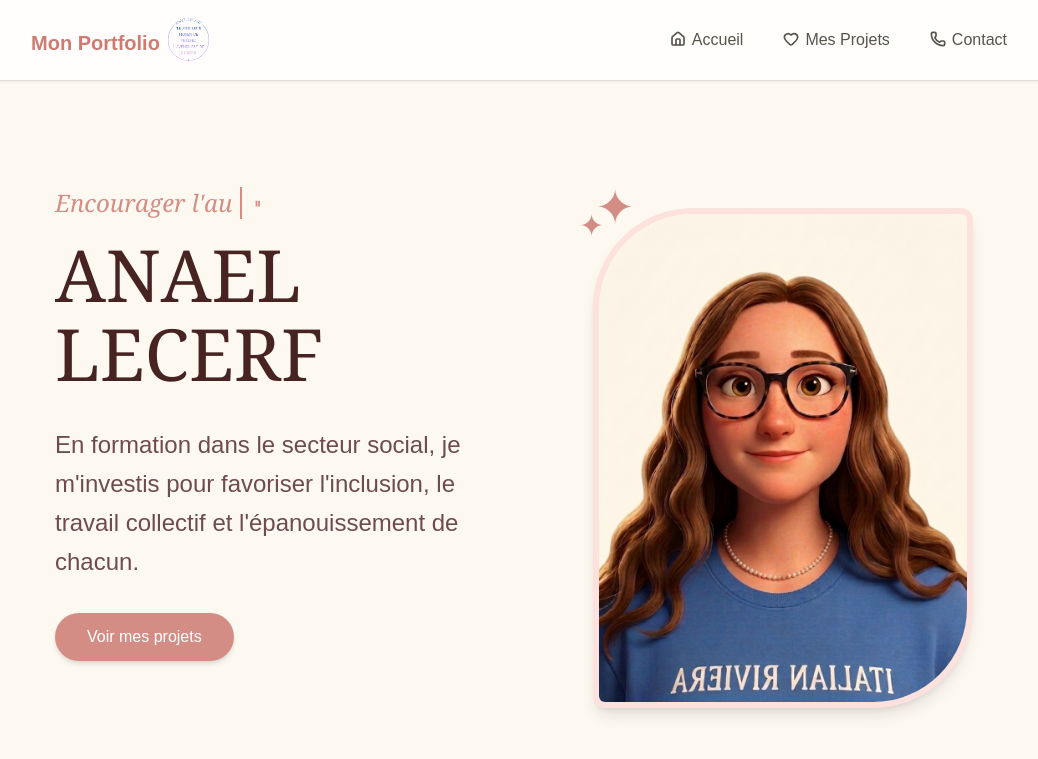
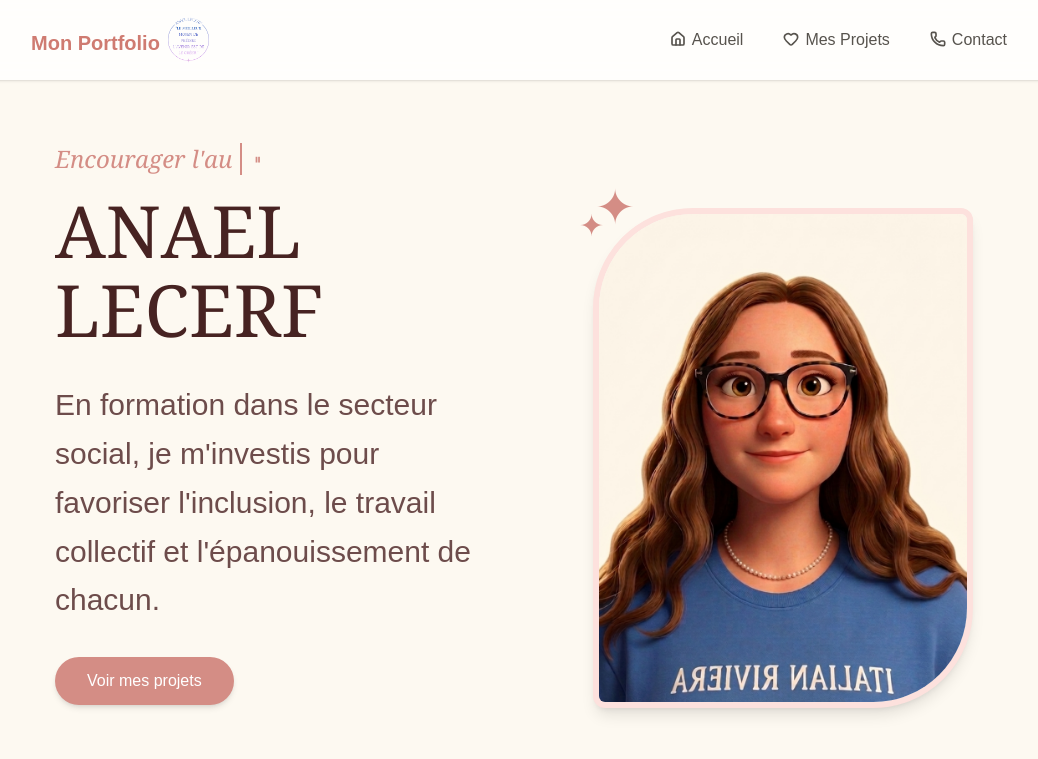
Before and after one commit to ykanael/portfolio, a Next.js app: page / in a window 1280 px wide. Shown: the top 759 px of the page, without its empty margins (113-1151 px from the left). Built offline with nearby package versions, Linux system fonts and the light colour scheme.

Commit message:
Update page.tsx

```diff
--- a/app/page.tsx
+++ b/app/page.tsx
@@ -101,7 +101,7 @@ export default function Home() {
           </h1>
 
           <div className="space-y-5 pt-2">
-            <p className="xl:text-2xl text-[#6D4C4B] leading-relaxed max-w-lg text-base md:text-lg font-medium">
+            <p className="xl:text-3xl text-[#6D4C4B] leading-relaxed max-w-lg text-base md:text-lg font-medium">
               En formation dans le secteur social, je m'investis pour favoriser l'inclusion, le
               travail collectif et l'épanouissement de chacun.
             </p>
```
